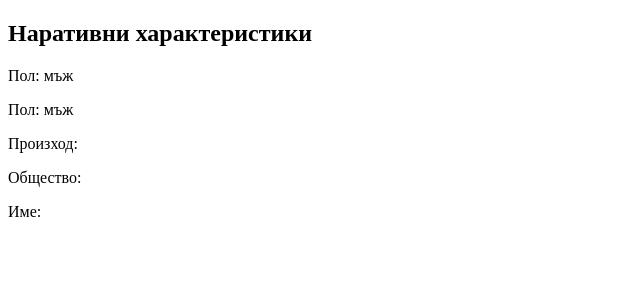
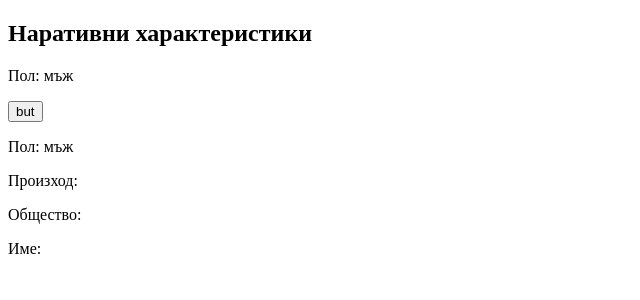
Before and after one commit to tery999/Minor-Projects, a React (Vite) app in the folder HeroGenerator/: page /Complex in a window 1280 px wide. Shown: the top 300 px of the page, without its empty margins (0-640 px from the left). Built offline with nearby package versions, Linux system fonts and the light colour scheme.

Commit message:
Trying to make reusable components for rerolling

```diff
--- a/HeroGenerator/src/Components/Complex/Complex.tsx
+++ b/HeroGenerator/src/Components/Complex/Complex.tsx
@@ -1,6 +1,7 @@
 import { useState } from "react"
 import { QuickHero } from "../../Interfaces/QuickHero"
 import { SubComplex } from "./SubComplex"
+import { genderGenerator } from "../../functions/GeneratorFunc"
 
 export function Complex() {
     const [heroStats, setHeroStats] = useState<QuickHero>({
@@ -48,8 +49,9 @@ export function Complex() {
     })
 
     const changeStatsFunction = (changedData: any) => {
+        debugger;
         setHeroStats((prev) => {
-            return ({ ...prev, changedData })
+            return ({ ...prev, ...changedData })
         })
     }
 
@@ -57,7 +59,7 @@ export function Complex() {
         <div className="Container">
             <div>
                 <h2>Наративни характеристики</h2>
-                <SubComplex name="Пол" stat={heroStats.gender} changeStatsFunction={changeStatsFunction}/>
+                <SubComplex name="Пол" stat={{gender: heroStats.gender}} changeStatsFunction={changeStatsFunction} reRollFunc={genderGenerator}/>
                 <p> Пол: {heroStats.gender}</p>
                 <p> Произход: {heroStats.origin}</p>
                 <p> Общество: {heroStats.society}</p>
--- a/HeroGenerator/src/Components/Complex/SubComplex.tsx
+++ b/HeroGenerator/src/Components/Complex/SubComplex.tsx
@@ -1,13 +1,24 @@
 interface prop {
     name:string,
-    stat:string,
-    changeStatsFunction:(changedData:any)=>void
+    stat:any,
+    changeStatsFunction:(changedData:any)=>void,
+    reRollFunc:any
 }
 
 export function SubComplex(props:prop) {
-    const name = props.name
-    const stat = props.stat;
+    debugger;
+    const name = props.name;
+    const stat = props.stat
+    const [keyValue]:[string,string][] = Object.entries(stat);
+    const key = keyValue[0];
+    const value = keyValue[1]
+    const changeStatsFunction = props.changeStatsFunction;
+    const reRollResult = props.reRollFunc();
+
     return (
-        <p>{name}: {stat} </p>
+        <>
+         <p>{name}: {value} </p>
+         <button onClick={()=>changeStatsFunction({[key]: reRollResult})}>but</button>
+        </>
     )
 }
```
